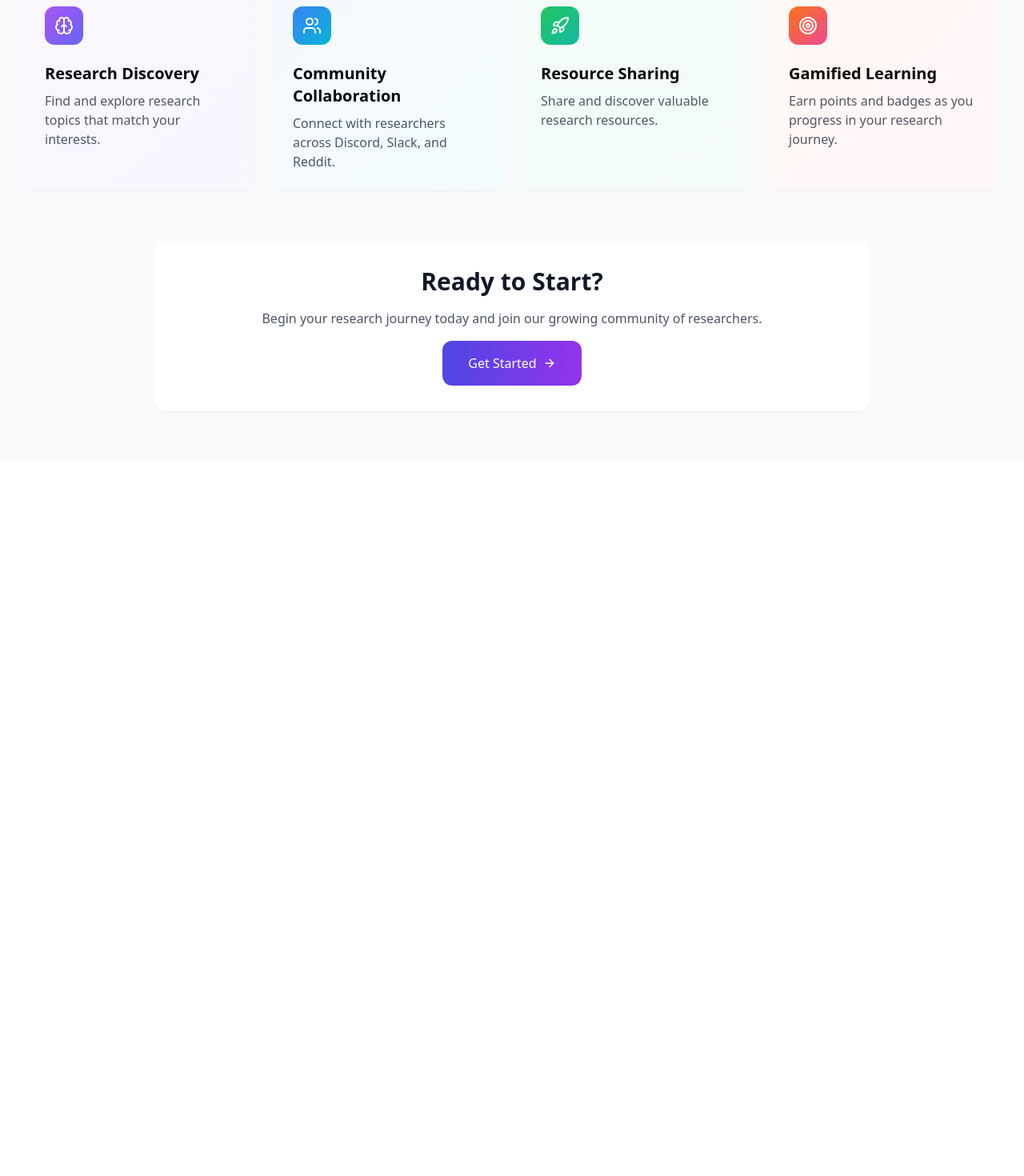
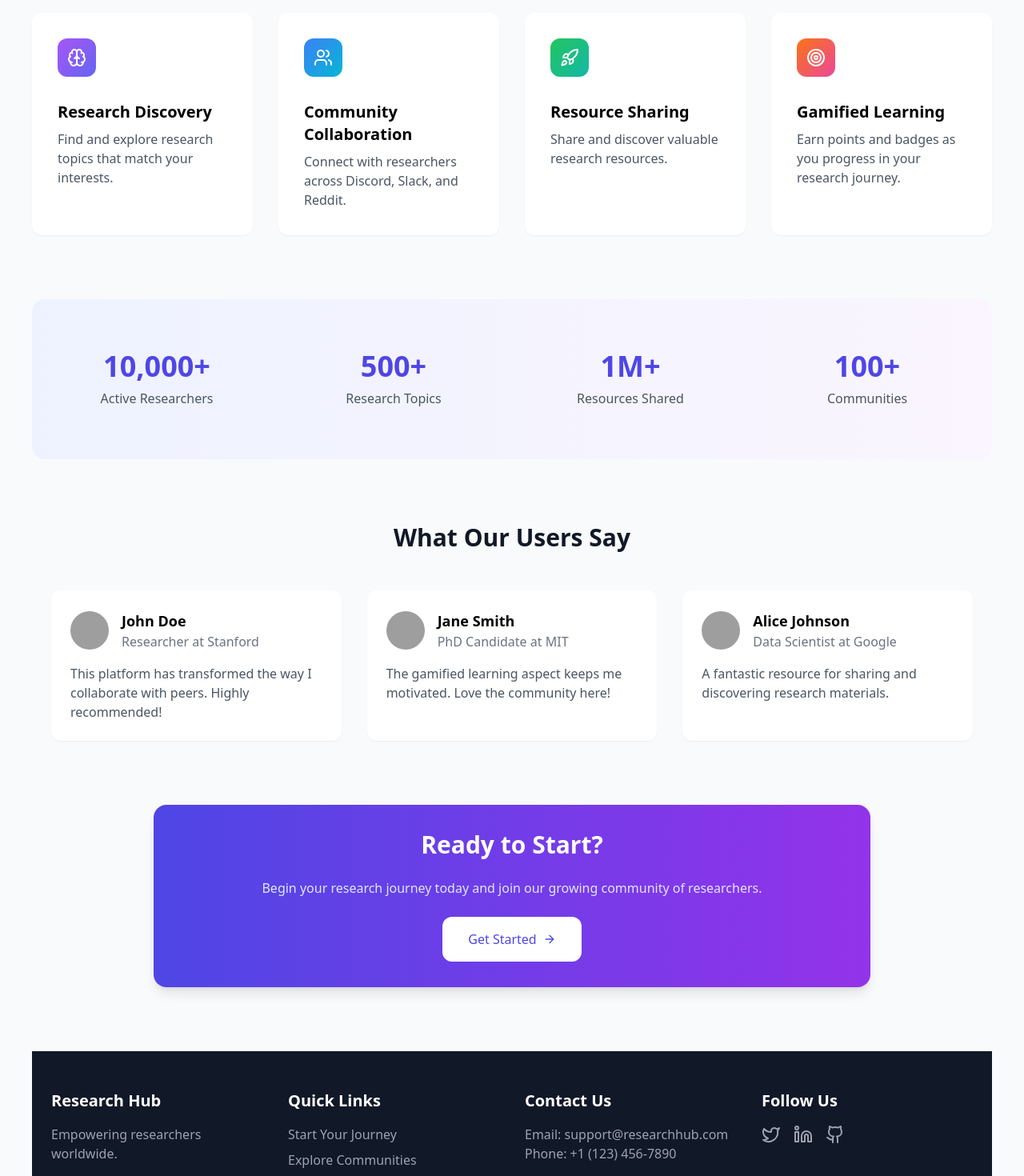
Before and after one commit to Abm32/research_quest, a React (Vite) app: page / in a window 1280 px wide. Shown: the part 540-2010 px from the top of the page at 80% size. Before the commit the page ends 1118 px from the top, so only its background shows below. Built offline with nearby package versions, Linux system fonts and the light colour scheme; grey boxes are pictures that could not be loaded.

Commit message:
change: updated home page

```diff
--- a/src/components/Home.tsx
+++ b/src/components/Home.tsx
@@ -2,15 +2,18 @@ import React from 'react';
 import { motion } from 'framer-motion';
 import { Link } from 'react-router-dom';
 import {
-  Search,
   Users,
-  BookOpen,
-  Award,
   ArrowRight,
   Sparkles,
   Brain,
   Rocket,
-  Target
+  Target,
+  MessageCircle,
+  Award,
+  Globe,
+  Twitter,
+  Linkedin,
+  Github
 } from 'lucide-react';
 
 export function Home() {
@@ -41,12 +44,42 @@ export function Home() {
     },
   ];
 
+  const testimonials = [
+    {
+      name: 'John Doe',
+      role: 'Researcher at Stanford',
+      comment: 'This platform has transformed the way I collaborate with peers. Highly recommended!',
+      avatar: 'https://randomuser.me/api/portraits/men/1.jpg'
+    },
+    {
+      name: 'Jane Smith',
+      role: 'PhD Candidate at MIT',
+      comment: 'The gamified learning aspect keeps me motivated. Love the community here!',
+      avatar: 'https://randomuser.me/api/portraits/women/2.jpg'
+    },
+    {
+      name: 'Alice Johnson',
+      role: 'Data Scientist at Google',
+      comment: 'A fantastic resource for sharing and discovering research materials.',
+      avatar: 'https://randomuser.me/api/portraits/women/3.jpg'
+    }
+  ];
+
+  const stats = [
+    { value: '10,000+', label: 'Active Researchers' },
+    { value: '500+', label: 'Research Topics' },
+    { value: '1M+', label: 'Resources Shared' },
+    { value: '100+', label: 'Communities' }
+  ];
+
+  // Animation variants
   const containerVariants = {
     hidden: { opacity: 0 },
     visible: {
       opacity: 1,
       transition: {
-        staggerChildren: 0.2
+        staggerChildren: 0.2,
+        delayChildren: 0.3,
       }
     }
   };
@@ -58,14 +91,21 @@ export function Home() {
       opacity: 1,
       transition: {
         type: "spring",
-        stiffness: 100
+        stiffness: 100,
+        damping: 10
       }
     }
   };
 
   return (
-    <div className="space-y-16 px-4 py-8">
-      <section className="text-center space-y-8 relative">
+    <motion.div
+      initial={{ opacity: 0 }}
+      animate={{ opacity: 1 }}
+      transition={{ duration: 0.5 }}
+      className="space-y-20 px-6 py-12"
+    >
+      {/* Hero Section */}
+      <section className="text-center space-y-8 relative overflow-hidden">
         <motion.div
           initial={{ opacity: 0, scale: 0.9 }}
           animate={{ opacity: 1, scale: 1 }}
@@ -134,42 +174,99 @@ export function Home() {
         </motion.div>
       </section>
 
+      {/* Features Section */}
       <motion.section
         variants={containerVariants}
         initial="hidden"
         animate="visible"
-        className="grid md:grid-cols-2 lg:grid-cols-4 gap-6"
+        className="grid md:grid-cols-2 lg:grid-cols-4 gap-8"
       >
         {features.map((feature, index) => (
           <motion.div
             key={feature.title}
             variants={itemVariants}
-            whileHover={{ y: -5, transition: { duration: 0.2 } }}
-            className="relative p-6 bg-white rounded-xl shadow-sm hover:shadow-md transition-all duration-300"
+            whileHover={{ y: -10, scale: 1.05 }}
+            transition={{ type: "spring", stiffness: 300 }}
+            className="relative p-8 bg-white rounded-xl shadow-sm hover:shadow-lg transition-all duration-300 group"
           >
-            <div className={`absolute inset-0 bg-gradient-to-br ${feature.color} opacity-5 rounded-xl`} />
+            <div className={`absolute inset-0 bg-gradient-to-br ${feature.color} opacity-0 group-hover:opacity-10 rounded-xl transition-opacity`} />
             <div className={`p-3 bg-gradient-to-br ${feature.color} rounded-xl inline-block`}>
               <feature.icon className="w-6 h-6 text-white" />
             </div>
-            <h3 className="text-xl font-semibold mt-4">{feature.title}</h3>
+            <h3 className="text-xl font-semibold mt-6">{feature.title}</h3>
             <p className="text-gray-600 mt-2">{feature.description}</p>
           </motion.div>
         ))}
       </motion.section>
 
+      {/* Stats Section */}
       <motion.section
         initial={{ opacity: 0, y: 20 }}
         animate={{ opacity: 1, y: 0 }}
-        className="max-w-4xl mx-auto bg-white p-8 rounded-2xl shadow-sm"
+        transition={{ delay: 0.2 }}
+        className="bg-gradient-to-r from-indigo-50 to-purple-50 py-16 rounded-2xl"
       >
-        <div className="text-center space-y-4">
-          <h2 className="text-3xl font-bold text-gray-900">Ready to Start?</h2>
-          <p className="text-gray-600">
+        <div className="max-w-6xl mx-auto grid grid-cols-2 md:grid-cols-4 gap-8 text-center">
+          {stats.map((stat, index) => (
+            <motion.div
+              key={stat.label}
+              initial={{ opacity: 0, y: 20 }}
+              animate={{ opacity: 1, y: 0 }}
+              transition={{ delay: 0.4 + index * 0.2 }}
+              className="space-y-2"
+            >
+              <h3 className="text-4xl font-bold text-indigo-600">{stat.value}</h3>
+              <p className="text-gray-600">{stat.label}</p>
+            </motion.div>
+          ))}
+        </div>
+      </motion.section>
+
+      {/* Testimonials Section */}
+      <motion.section
+        initial={{ opacity: 0, y: 20 }}
+        animate={{ opacity: 1, y: 0 }}
+        transition={{ delay: 0.4 }}
+        className="max-w-6xl mx-auto space-y-12"
+      >
+        <h2 className="text-3xl font-bold text-center text-gray-900">What Our Users Say</h2>
+        <div className="grid md:grid-cols-3 gap-8">
+          {testimonials.map((testimonial, index) => (
+            <motion.div
+              key={testimonial.name}
+              initial={{ opacity: 0, y: 20 }}
+              animate={{ opacity: 1, y: 0 }}
+              transition={{ delay: 0.6 + index * 0.2 }}
+              className="p-6 bg-white rounded-xl shadow-sm hover:shadow-lg transition-all duration-300"
+            >
+              <div className="flex items-center space-x-4">
+                <img src={testimonial.avatar} alt={testimonial.name} className="w-12 h-12 rounded-full" />
+                <div>
+                  <h3 className="text-lg font-semibold">{testimonial.name}</h3>
+                  <p className="text-gray-500">{testimonial.role}</p>
+                </div>
+              </div>
+              <p className="mt-4 text-gray-600">{testimonial.comment}</p>
+            </motion.div>
+          ))}
+        </div>
+      </motion.section>
+
+      {/* Call-to-Action Section */}
+      <motion.section
+        initial={{ opacity: 0, y: 20 }}
+        animate={{ opacity: 1, y: 0 }}
+        transition={{ delay: 0.6 }}
+        className="max-w-4xl mx-auto bg-gradient-to-r from-indigo-600 to-purple-600 p-8 rounded-2xl shadow-lg"
+      >
+        <div className="text-center space-y-6">
+          <h2 className="text-3xl font-bold text-white">Ready to Start?</h2>
+          <p className="text-indigo-100">
             Begin your research journey today and join our growing community of researchers.
           </p>
           <Link
             to="/journey"
-            className="inline-block px-8 py-4 bg-gradient-to-r from-indigo-600 to-purple-600 text-white rounded-xl hover:shadow-lg transition-all duration-300"
+            className="inline-block px-8 py-4 bg-white text-indigo-600 rounded-xl hover:bg-indigo-50 transition-all duration-300"
           >
             <span className="flex items-center space-x-2">
               <span>Get Started</span>
@@ -178,6 +275,37 @@ export function Home() {
           </Link>
         </div>
       </motion.section>
-    </div>
+
+      {/* Footer */}
+      <footer className="bg-gray-900 text-white py-12">
+        <div className="max-w-6xl mx-auto grid grid-cols-1 md:grid-cols-4 gap-8">
+          <div>
+            <h3 className="text-xl font-bold">Research Hub</h3>
+            <p className="mt-4 text-gray-400">Empowering researchers worldwide.</p>
+          </div>
+          <div>
+            <h3 className="text-xl font-bold">Quick Links</h3>
+            <ul className="mt-4 space-y-2">
+              <li><Link to="/journey" className="text-gray-400 hover:text-white">Start Your Journey</Link></li>
+              <li><Link to="/communities" className="text-gray-400 hover:text-white">Explore Communities</Link></li>
+              <li><Link to="/resources" className="text-gray-400 hover:text-white">Resources</Link></li>
+            </ul>
+          </div>
+          <div>
+            <h3 className="text-xl font-bold">Contact Us</h3>
+            <p className="mt-4 text-gray-400">Email: support@researchhub.com</p>
+            <p className="text-gray-400">Phone: +1 (123) 456-7890</p>
+          </div>
+          <div>
+            <h3 className="text-xl font-bold">Follow Us</h3>
+            <div className="mt-4 flex space-x-4">
+              <a href="#" className="text-gray-400 hover:text-white"><Twitter className="w-6 h-6" /></a>
+              <a href="#" className="text-gray-400 hover:text-white"><Linkedin className="w-6 h-6" /></a>
+              <a href="#" className="text-gray-400 hover:text-white"><Github className="w-6 h-6" /></a>
+            </div>
+          </div>
+        </div>
+      </footer>
+    </motion.div>
   );
 }
```
